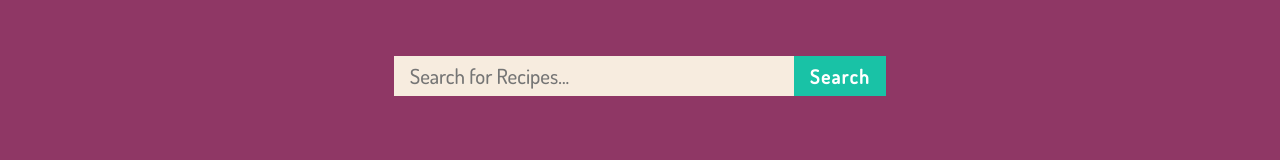
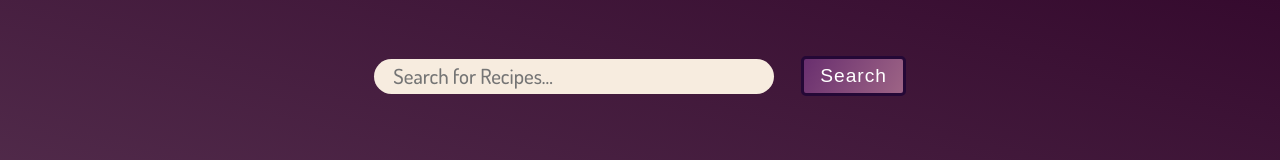
Before and after one commit to mor-solomonov/recipe-app, a React (Create React App) app: page / in a window 1280 px wide. Shown: the top 160 px of the page. Built offline with nearby package versions, Linux system fonts and the light colour scheme; no server answers; a web font is replaced by a local one.

Commit message:
changed styles of button and search bar

```diff
--- a/src/App.css
+++ b/src/App.css
@@ -1,12 +1,12 @@
 h1 {
   font-family: 'Fugaz One', cursive;
   margin-top: 2.5rem;
-  margin-bottom: 2em;
+  margin-bottom: 1.5em;
   font-weight: 200;
   color: rgb(51, 51, 51);
 }
 ul {
-  margin-top: 2rem;
+  margin-top: 1rem;
   margin-bottom: 3rem;
   font-family: 'Dosis', sans-serif;
   color: rgb(54, 54, 54);
@@ -27,7 +27,7 @@ p {
 }
 .App {
   min-height: 100vh;
-  background-color: rgb(143, 55, 101);
+  background-image: linear-gradient(195deg, #350a2e, #72516c);
 }
 
 .search-form {
@@ -41,9 +41,10 @@ p {
   padding: 0;
   width: 25rem;
   border: none;
-  height: 40px;
+  height: 35px;
   font-size: 1.3rem;
   font-family: 'Dosis', sans-serif;
+  border-radius: 10rem;
   background-color: rgb(247, 236, 223);
 }
 
@@ -57,19 +58,22 @@ button.search-button:focus {
 
 input.search-bar[type='text'] {
   box-sizing: border-box;
-  padding-left: 1rem;
+  padding-left: 1.2rem;
 }
 
 .search-button {
-  background-color: rgb(25, 194, 166);
+  background-image: linear-gradient(120deg, #602266ef, #97597dec);
   border: none;
   padding: 0rem 1rem;
   font-size: 1.2rem;
-  font-weight: 600;
+  border: 3px rgb(36, 8, 54) solid;
+  margin-left: 1.7rem;
+  font-weight: 500;
   color: white;
   height: 40px;
-  font-family: 'Dosis', sans-serif;
-  letter-spacing: 0.1rem;
+  font-family: sans-serif;
+  letter-spacing: 0.06rem;
+  border-radius: 5px;
 }
 
 .recipes {
--- a/src/recipe.module.css
+++ b/src/recipe.module.css
@@ -1,7 +1,7 @@
 .recipe {
   box-shadow: 0px 5px 20px rgb(71, 71, 71);
   margin-bottom: 6rem;
-  margin-top: 1rem;
+
   display: flex;
   padding: 10px 20px;
   flex-direction: column;
```
